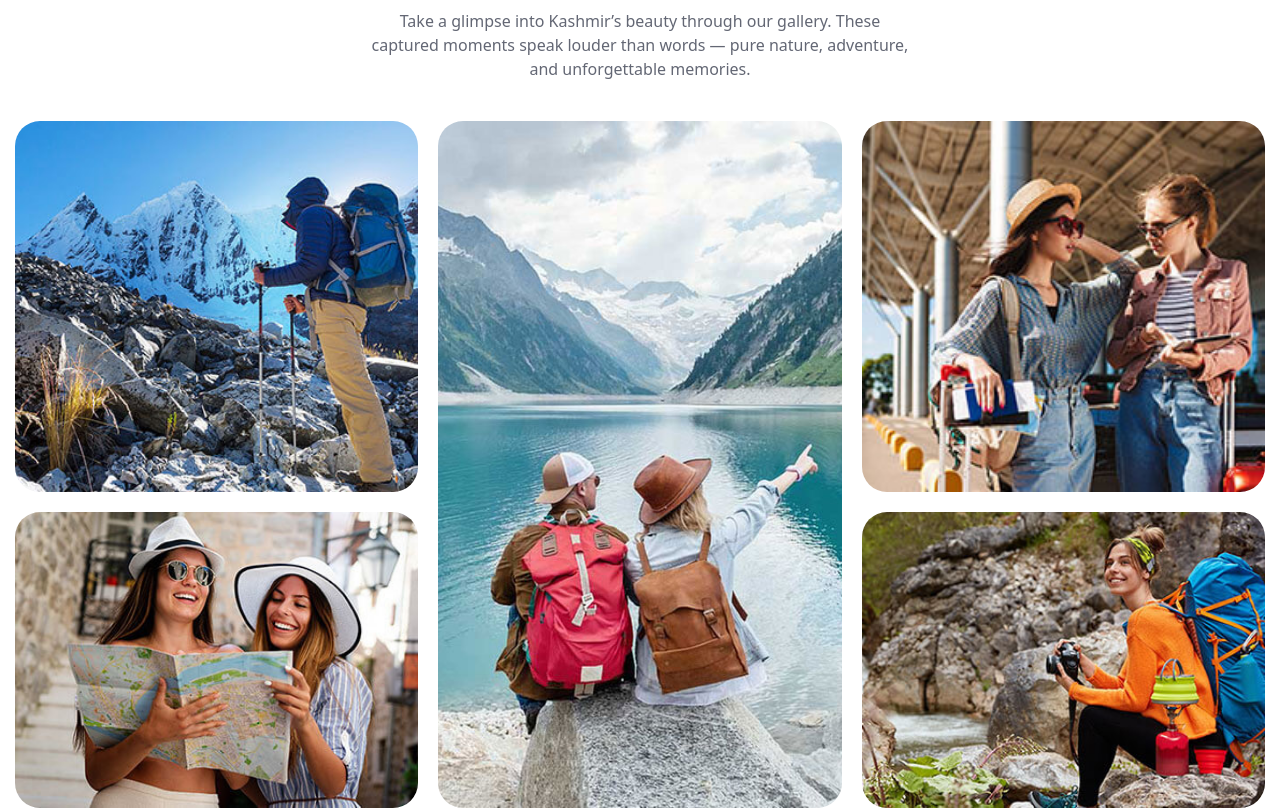
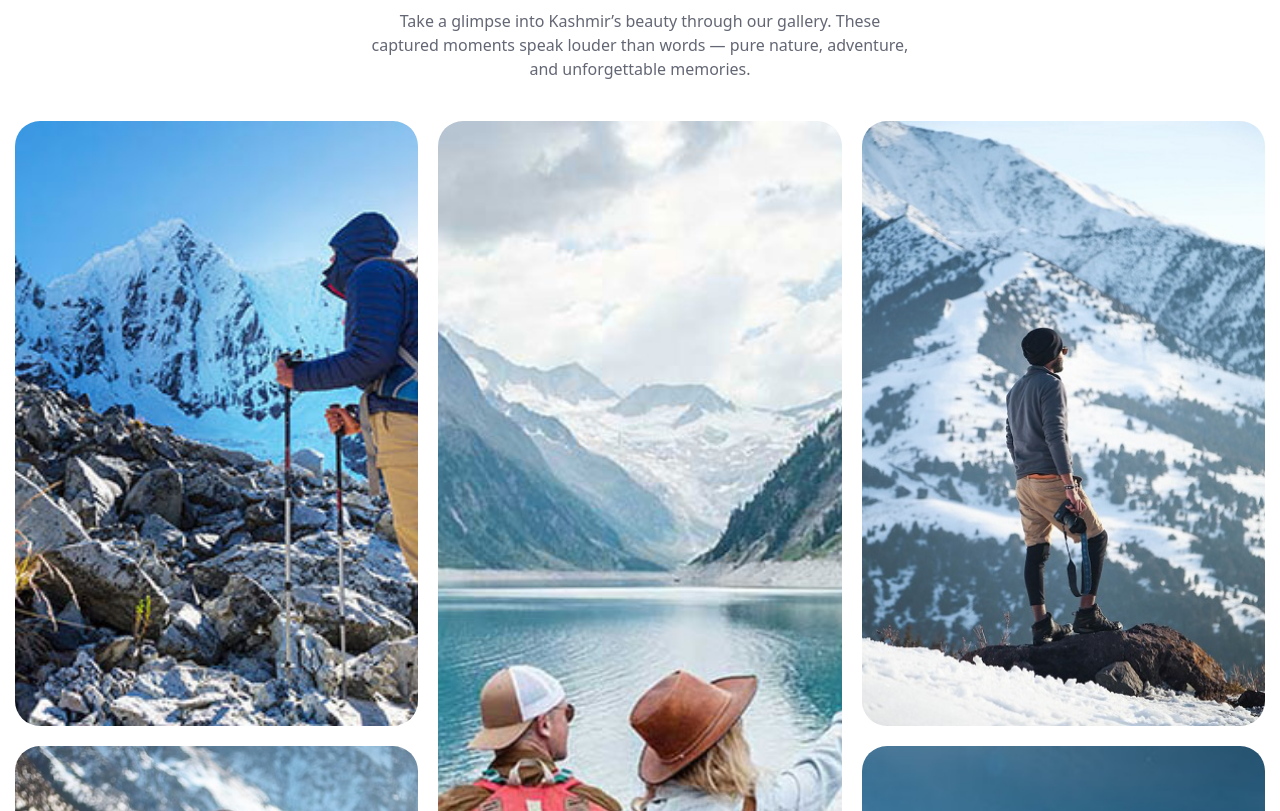
Before and after one commit to Zuhaib-dev/Travel-With-Tehseen, a plain HTML site: page index.html in a window 1280 px wide. Shown: the part 3940-4751 px from the top of the page. Drawn offline with nearby package versions, Linux system fonts and the light colour scheme; files whose address does not match are found by name.

Commit message:
Remove outdated gallery images and update references to new images

```diff
--- a/index.html
+++ b/index.html
@@ -1038,7 +1038,7 @@
               <li class="gallery-item">
                 <figure class="gallery-image">
                   <img
-                    src="./assets/images/gallery-2.jpg"
+                    src="./assets/images/gallery-6.jpg"
                     alt="Gallery image"
                   />
                 </figure>
@@ -1056,7 +1056,7 @@
               <li class="gallery-item">
                 <figure class="gallery-image">
                   <img
-                    src="./assets/images/gallery-4.jpg"
+                    src="./assets/images/gallery-7.jpg"
                     alt="Gallery image"
                   />
                 </figure>
@@ -1065,7 +1065,7 @@
               <li class="gallery-item">
                 <figure class="gallery-image">
                   <img
-                    src="./assets/images/gallery-5.jpg"
+                    src="./assets/images/gallery-8.jpg"
                     alt="Gallery image"
                   />
                 </figure>
```
Also changed, not shown: assets/images/gallery-2.jpg (deleted), assets/images/gallery-4.jpg (deleted), assets/images/gallery-5.jpg (deleted), assets/images/packege-1.jpg, assets/images/packege-2.jpg, assets/images/packege-3.jpg, assets/images/popular-1.jpg (deleted), assets/images/popular-2.jpg (deleted), assets/images/popular-3.jpg (deleted).
